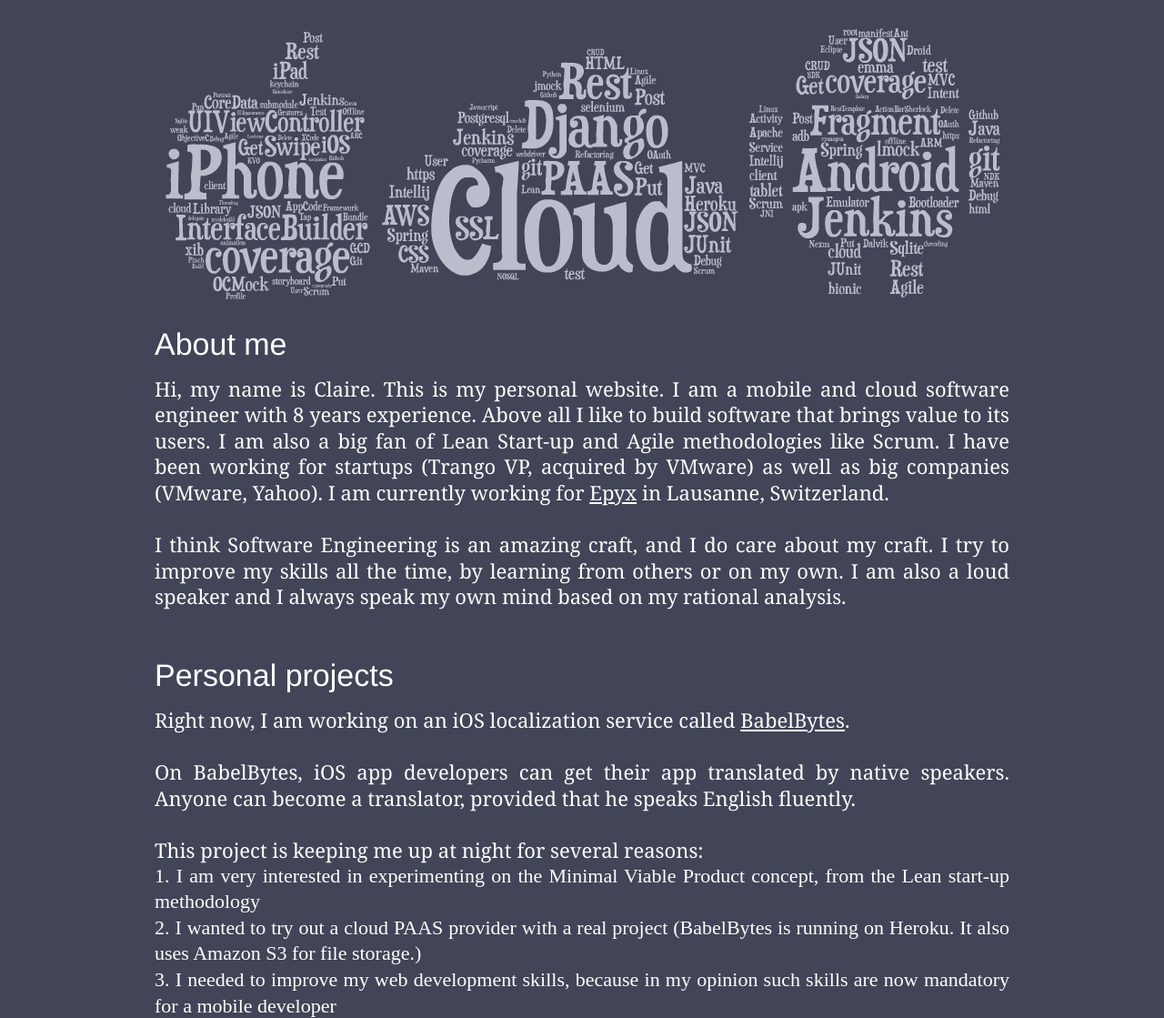
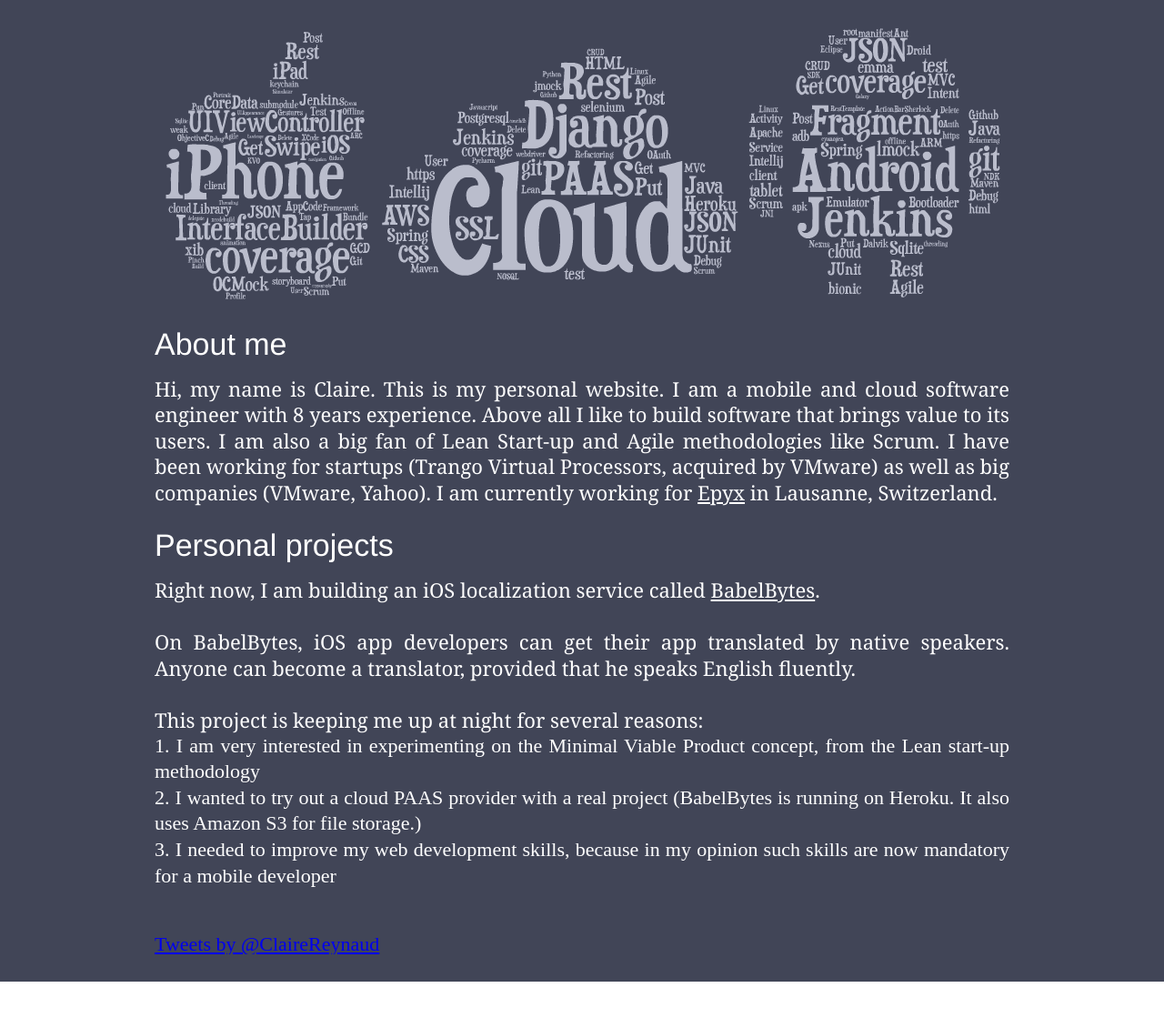
Before and after one commit to creynaud/website, a Django app: template claire/templates/home.html in a window 1280 px wide. Shown: the part 304-1423 px from the top of the page at 91% size. Run offline with Django 3.2, Linux system fonts and the light colour scheme; the template is opened without the code that fills it, so the values that code supplies are empty; some libraries are stand-ins or nearby versions.

Commit message:
Small fixes in the home and resume text

```diff
--- a/claire/templates/home.html
+++ b/claire/templates/home.html
@@ -18,15 +18,10 @@
 			<h2 class="margin">About me</h2>
 			<p>Hi, my name is Claire. This is my personal website. I am a mobile and cloud software engineer with 8 years experience.
 			Above all I like to build software that brings value to its users. I am also a big fan of Lean Start-up and Agile methodologies like Scrum.
-			I have been working for startups (Trango VP, acquired by VMware) as well as big companies (VMware, Yahoo).
+			I have been working for startups (Trango Virtual Processors, acquired by VMware) as well as big companies (VMware, Yahoo).
 			I am currently working for <a href="http://www.epyx.ch/">Epyx</a> in Lausanne, Switzerland.</p>
-			<br>
-			<p>I think Software Engineering is an amazing craft, and I do care about my craft. I try to
-			improve my skills all the time, by learning from others or on my own. I am also a loud speaker and I always speak
-			my own mind based on my rational analysis.</p>
-			<br>
 			<h2 class="margin">Personal projects</h2>
-			<p>Right now, I am working on an iOS localization service called <a href="https://www.babelbytes.com">BabelBytes</a>.</p>
+			<p>Right now, I am building an iOS localization service called <a href="https://www.babelbytes.com">BabelBytes</a>.</p>
 			<br><p>On BabelBytes, iOS app developers can get their app translated by native speakers. Anyone can become a translator, provided that he speaks English fluently.</p>
 			<br><p>This project is keeping me up at night for several reasons:</p>
 			<ul>
--- a/claire/templates/resume.html
+++ b/claire/templates/resume.html
@@ -29,7 +29,7 @@
 						still work on the native iOS and Android apps.</p>
 						<br>
 						<p>During my first year at Epyx, I did mainly iOS development, but I also contributed to the Android
-						code base. I investigated unit testing solutions to put in place some tests with mocks and code coverage
+						app code base. I investigated unit testing solutions to put in place some tests with mocks and code coverage
 						for both Android and iOS platforms. I also worked on putting in place some UI tests, with the Calabash
 						framework. I set up a Jenkins continuous integration server. Still on the mobile side, I implemented
 						the Epyx synchronization library that enables an Android or iOS application to replicate JSON documents
@@ -77,7 +77,7 @@
 				<div class="section">
 					<div class="dates">2000-2005</div>
 					<div class="description">
-						<h3>Masters in Computer science, <a href="http://ensimag.grenoble-inp.fr">ENSIMAG</a> (Grenoble, France)</h3>
+						<h3>Masters in Computer science, <a href="http://ensimag.grenoble-inp.fr">Ensimag</a> (Grenoble, France)</h3>
 					</div>
 				</div>
 			</div>
```
